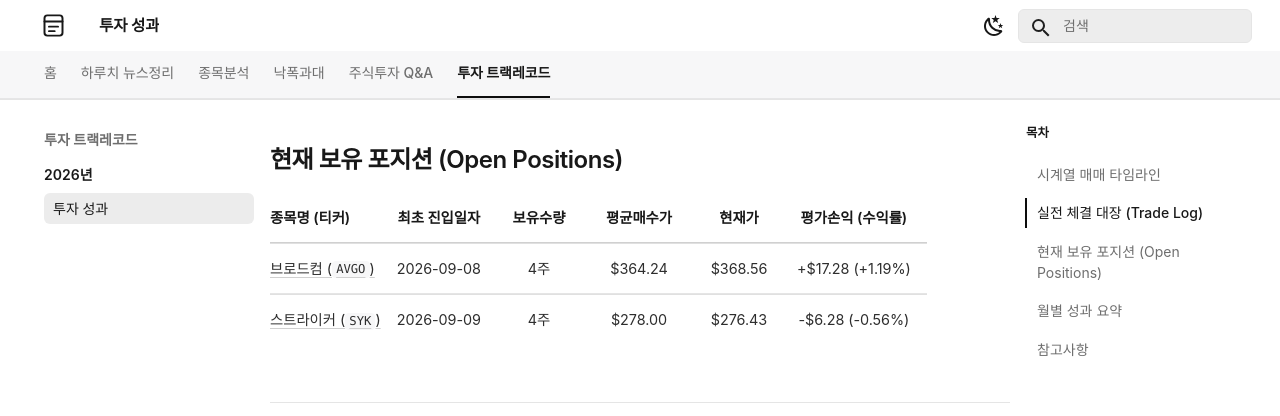
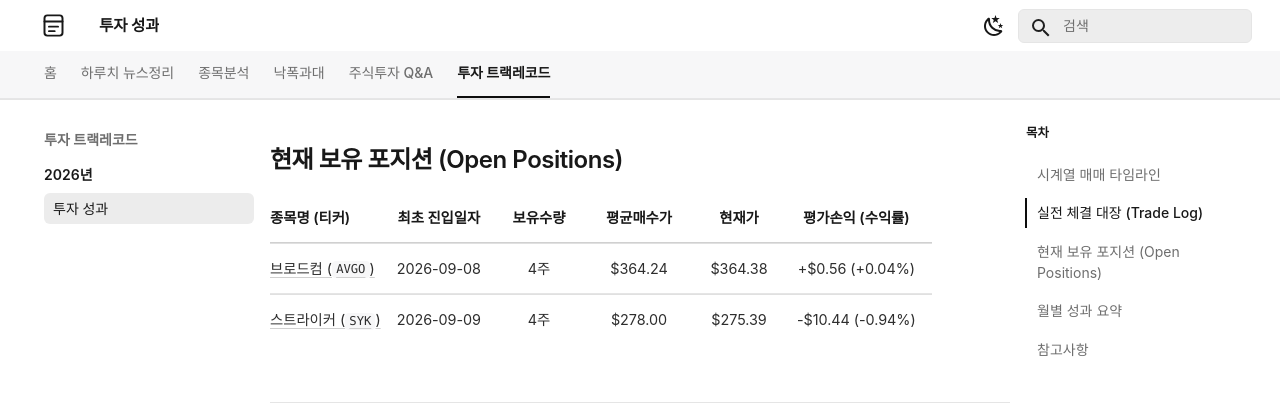
Before and after one commit to ju-sic/ju-sic.github.io, an MkDocs documentation site: the page built from docs/records/2026/trade-track-record.md, in a window 1280 px wide and 900 px high, scrolled down 1041 px. Shown: the top 416 px of the window. Built offline with MkDocs 1.6.1 and Material for MkDocs 9.7.7, drawn with Linux system fonts in a browser that asks for light colours; some web fonts are replaced; a script that is not in the unit is left out; some of the changed text lies outside the part shown.

Commit message:
2026년 9월 10일 트랙레코드 수정 배포

```diff
--- a/docs/records/2026/trade-track-record.md
+++ b/docs/records/2026/trade-track-record.md
@@ -1,6 +1,6 @@
 # 실전 매매일지 및 포트폴리오 트랙레코드
 
-- **업데이트** : 2026-09-09(수) 16:45
+- **업데이트** : 2026-09-10(목) 12:41
 
 
 ## 시계열 매매 타임라인
@@ -59,8 +59,8 @@
 
 | 종목명 (티커) | 최초 진입일자 | 보유수량 | 평균매수가 | 현재가 | 평가손익 (수익률) |
 | :--- | :---: | :---: | :---: | :---: | :---: |
-| [브로드컴 (`AVGO`)](../../stocks/2026/08/broadcom.md) | 2026-09-08 | 4주 | $364.24 | $368.56 | +$17.28 (+1.19%) |
-| [스트라이커 (`SYK`)](../../stocks/2026/09/stryker.md) | 2026-09-09 | 4주 | $278.00 | $276.43 | -$6.28 (-0.56%) |
+| [브로드컴 (`AVGO`)](../../stocks/2026/08/broadcom.md) | 2026-09-08 | 4주 | $364.24 | $364.38 | +$0.56 (+0.04%) |
+| [스트라이커 (`SYK`)](../../stocks/2026/09/stryker.md) | 2026-09-09 | 4주 | $278.00 | $275.39 | -$10.44 (-0.94%) |
 
 ---
 
```
